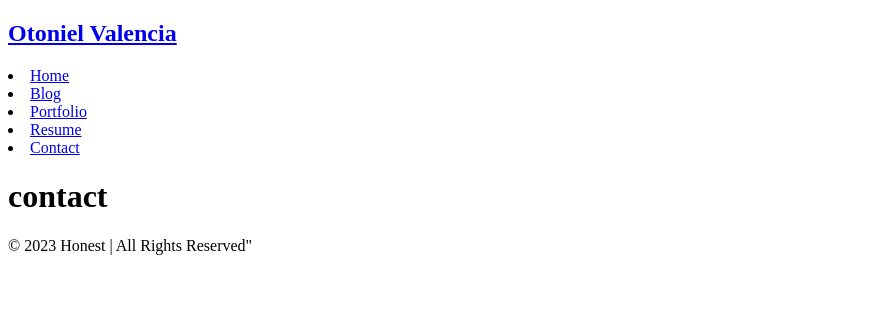
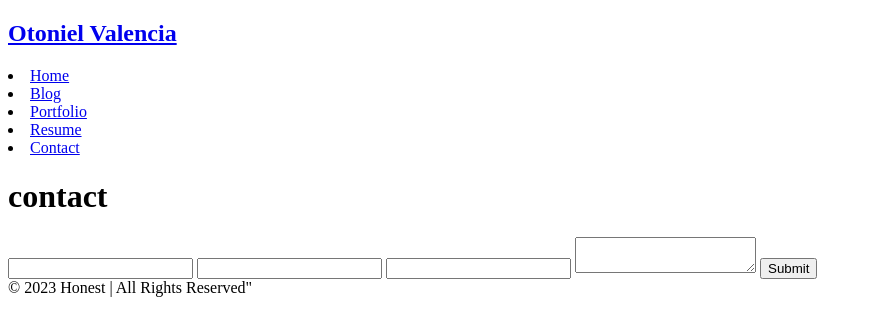
Before and after one commit to leinotoo/leinotoo.github.io, a plain HTML site: page contact.html in a window 1280 px wide. Shown: the whole page, without its empty margins (0-872 px from the left). Drawn offline with Linux system fonts and the light colour scheme.

Commit message:
feat: add contact form to contact.html

```diff
--- a/contact.html
+++ b/contact.html
@@ -21,7 +21,17 @@
         <main>
             <h1 class="page-title">
                 contact
+
             </h1>
+            <form id="contact-form">
+                <input type="text" id="name" required>
+                <input type="text" id="name" required>
+                <input type="email" id="email" required>
+                <textarea>
+
+                </textarea>
+                <input type="submit" required>
+            </form>
             <section></section>
             <section></section>
             <section></section>
```
